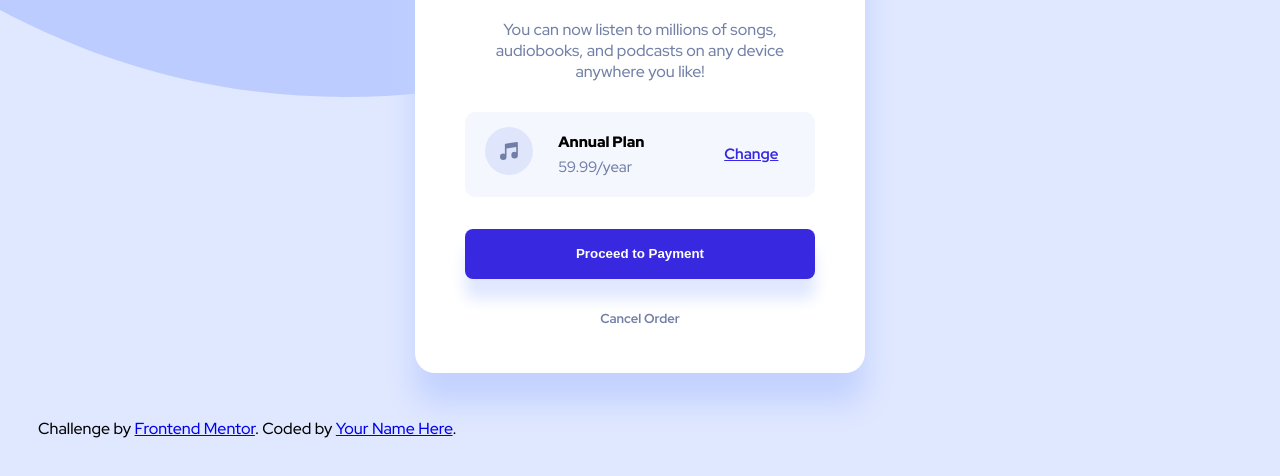
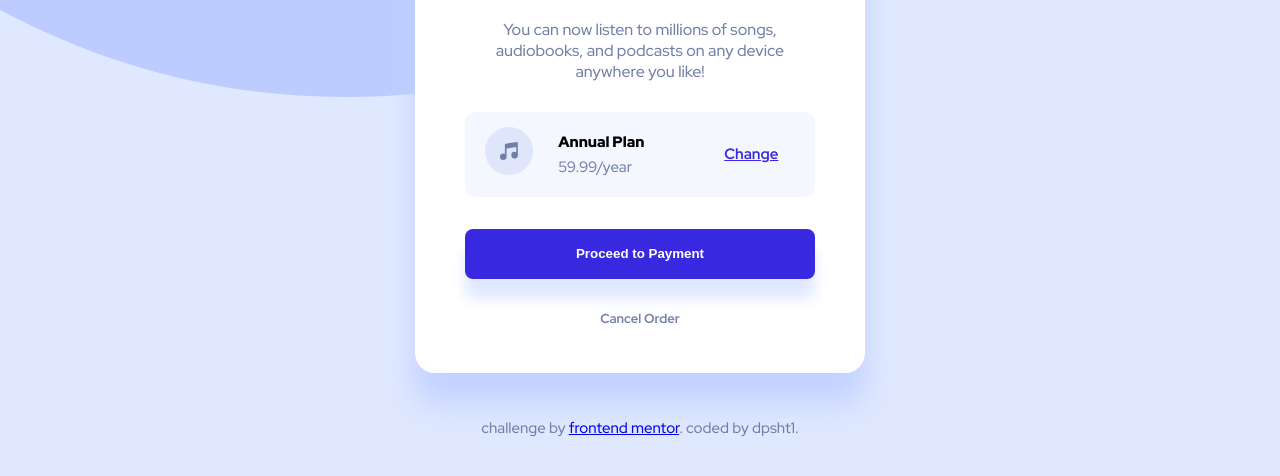
Before and after one commit to dpsht1/order-summary-component, a plain HTML site: page index.html in a window 1280 px wide. Shown: the part 340-816 px from the top of the page. Drawn offline with Linux system fonts and the light colour scheme.

Commit message:
edited attribution at  botom

```diff
--- a/index.html
+++ b/index.html
@@ -16,6 +16,8 @@
 
     <!-- favicon -->
     <link rel="icon" href="favicon-32x32.png">
+
+
 </head>
 <body>
   <main>
@@ -50,8 +52,8 @@
 
   </main>
   <div class="attribution">
-    Challenge by <a href="https://www.frontendmentor.io?ref=challenge" target="_blank">Frontend Mentor</a>.
-    Coded by <a href="#">Your Name Here</a>.
+    challenge by <a href="https://www.frontendmentor.io?ref=challenge" target="_blank">frontend mentor</a>.
+    coded by dpsht1.
   </div>
 </body>
 </html>
--- a/style.css
+++ b/style.css
@@ -164,6 +164,10 @@ button:hover{
 	color: var(--dark-blue);
 	cursor:pointer;
 	margin-top:18px;
+}
 
-
+.attribution{
+	text-align: center;
+	font-size:15px;
+	color:var(--desaturated-blue);
 }
```
